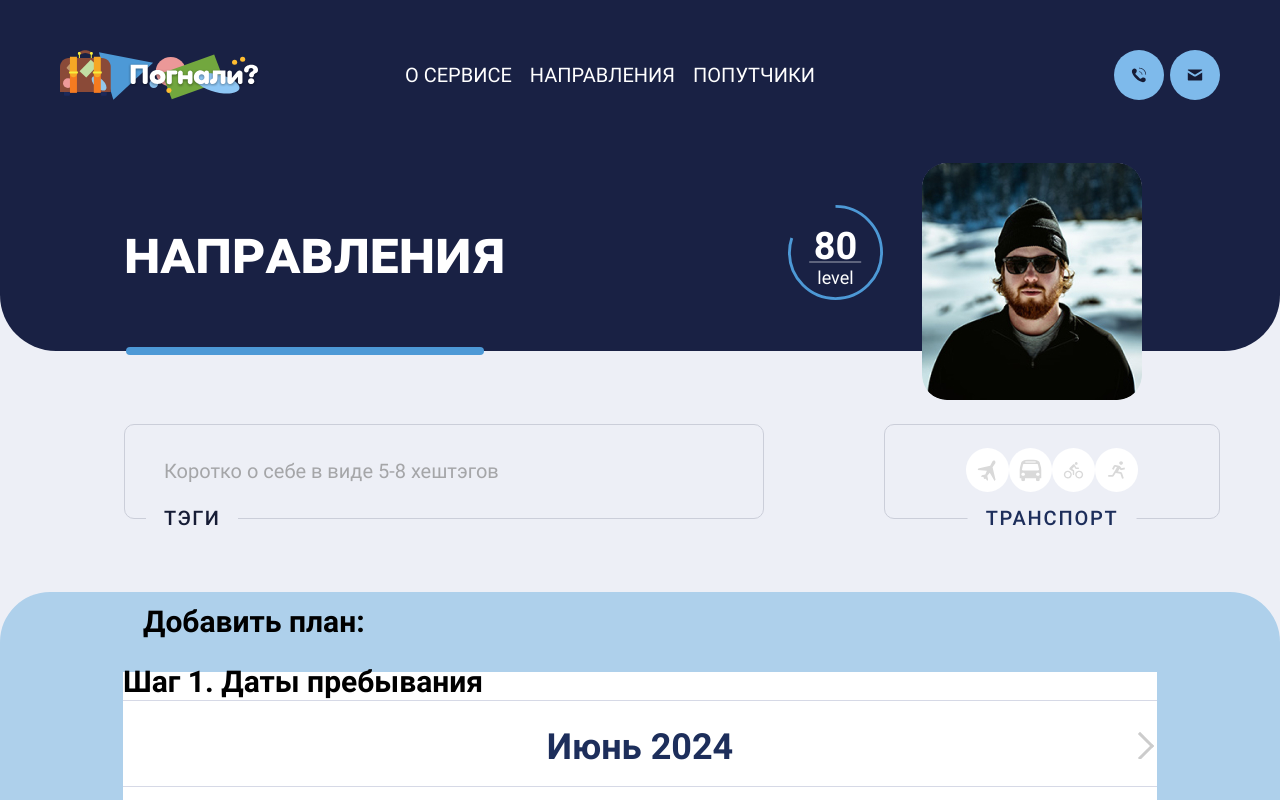
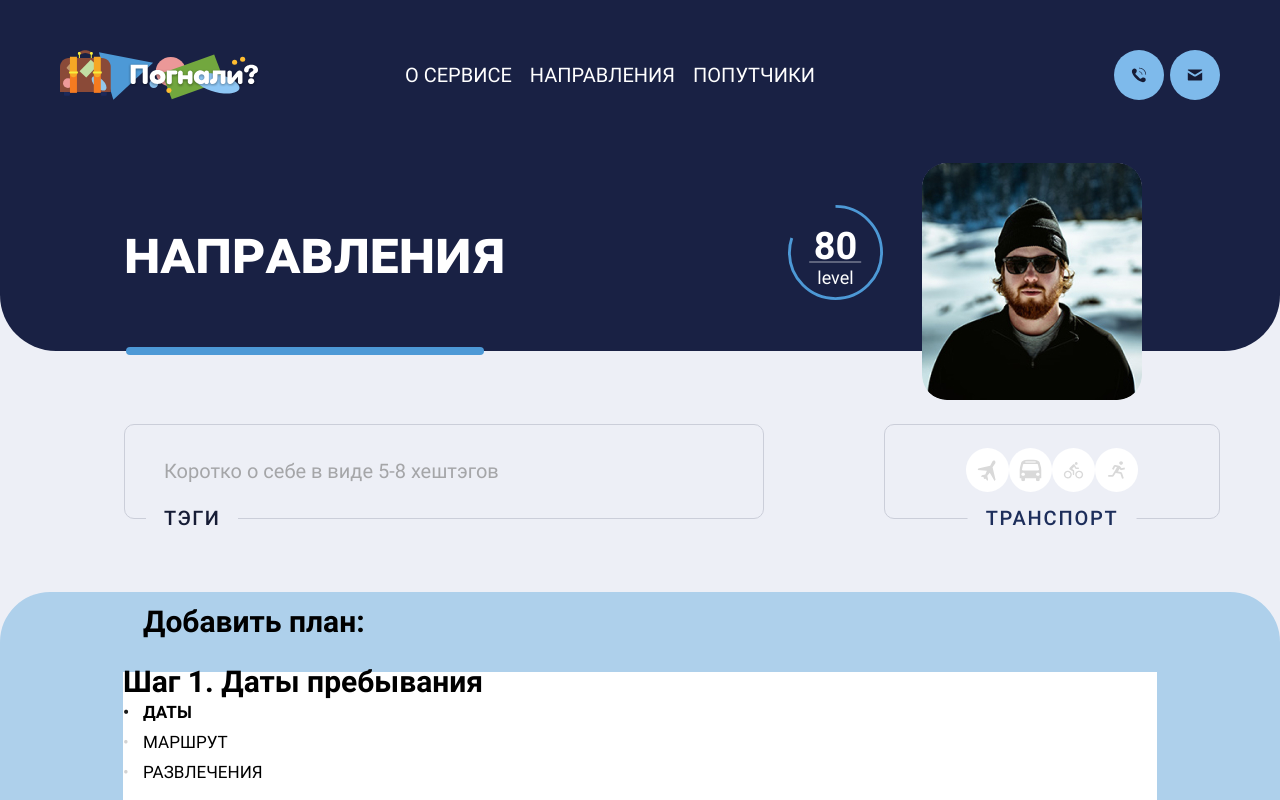
Before and after one commit to FeHixX/Project-LetsGo, a Next.js app: page /directions in a window 1280 px wide. Shown: the top 800 px of the page. Built offline with nearby package versions, Linux system fonts and the light colour scheme.

Commit message:
add: steplist

```diff
--- a/src/components/formNavigation/formNavigation.module.scss
+++ b/src/components/formNavigation/formNavigation.module.scss
@@ -4,36 +4,31 @@
 
 .root {
 
-.menuList {
-  list-style: none;
-  padding: 0;
-  margin: 0;
+  .list {
+    list-style-type: none;
+    padding: 0;
 
-  li {
-    display: flex;
-    align-items: center;
-    font-size: 16px;
-    font-weight: bold;
-    margin-bottom: 10px;
-    color: #888;
-    cursor: pointer;
+    li {
+      font-size: 1.2rem;
+      margin: 10px 0;
+      position: relative;
+      padding-left: 20px;
 
-    &.active {
-      color: #000;
+      &::before {
+        content: '•';
+        position: absolute;
+        left: 0;
+        color: lightgray;
+      }
+    }
+
+    .active {
+      font-weight: bold;
+
+      &::before {
+        color: #1a1a1a; /* Dark blue color */
+      }
     }
   }
-}
-
-.bullet {
-  width: 8px;
-  height: 8px;
-  border-radius: 50%;
-  background-color: #dcdcdc;
-  margin-right: 10px;
-
-  .menuList li.active & {
-    background-color: #1d3557;
-  }
-}
 
 }
--- a/src/components/formNavigation/formNavigation.tsx
+++ b/src/components/formNavigation/formNavigation.tsx
@@ -1,38 +1,66 @@
-//Заготовка списка навигации для многошаговой формы направления, на случай если понадобится навигация.)
-
-import React, { FC } from 'react';
+import { FC } from 'react';
+import classNames from 'classnames';
 import styles from './formNavigation.module.scss';
-import classNames from 'classnames'
 import { FormNavigationProps } from './formNavigation.types';
 
-const FormNavigation: FC<FormNavigationProps> = ({ currentStep, setStep, className }) => {
-  const rootClassName = classNames(styles.root, className)
+const StepList: FC<FormNavigationProps & { activeStep: number }> = ({
+  className,
+  activeStep
+}) => {
+  const rootClassName = classNames(styles.root, className);
+
+  const steps = ['ДАТЫ', 'МАРШРУТ', 'РАЗВЛЕЧЕНИЯ'];
+
   return (
     <div className={rootClassName}>
-    <nav className={styles.menuNavigation}>
-      <ul>
-        <li
-          className={currentStep === 1 ? styles.active : ''}
-          onClick={() => setStep(1)}
-        >
-          ДАТЫ
-        </li>
-        <li
-          className={currentStep === 2 ? styles.active : ''}
-          onClick={() => setStep(2)}
-        >
-          МАРШРУТ
-        </li>
-        <li
-          className={currentStep === 3 ? styles.active : ''}
-          onClick={() => setStep(3)}
-        >
-          РАЗВЛЕЧЕНИЯ
-        </li>
+      <ul className={styles.list}>
+        {steps.map((step, index) => (
+          <li key={index} className={index === activeStep ? styles.active : ''}>
+            {step}
+          </li>
+        ))}
       </ul>
-    </nav>
     </div>
   );
 };
 
-export default FormNavigation;
+export default StepList;
+
+//Заготовка списка навигации для многошаговой формы направления, на случай если понадобится навигация.)
+
+// import React, { FC } from 'react';
+// import styles from './formNavigation.module.scss';
+// import classNames from 'classnames'
+// import { FormNavigationProps } from './formNavigation.types';
+
+// const FormNavigation: FC<FormNavigationProps> = ({ currentStep, setStep, className }) => {
+//   const rootClassName = classNames(styles.root, className)
+//   return (
+//     <div className={rootClassName}>
+//     <nav className={styles.menuNavigation}>
+//       <ul>
+//         <li
+//           className={currentStep === 1 ? styles.active : ''}
+//           onClick={() => setStep(1)}
+//         >
+//           ДАТЫ
+//         </li>
+//         <li
+//           className={currentStep === 2 ? styles.active : ''}
+//           onClick={() => setStep(2)}
+//         >
+//           МАРШРУТ
+//         </li>
+//         <li
+//           className={currentStep === 3 ? styles.active : ''}
+//           onClick={() => setStep(3)}
+//         >
+//           РАЗВЛЕЧЕНИЯ
+//         </li>
+//       </ul>
+//     </nav>
+//     </div>
+//   );
+// };
+
+// export default FormNavigation;
--- a/src/components/formNavigation/formNavigation.types.ts
+++ b/src/components/formNavigation/formNavigation.types.ts
@@ -2,4 +2,5 @@ export interface FormNavigationProps {
   className?: string
   currentStep: number;
   setStep: (step: number) => void;
+  activeStep: number;
 }
--- a/src/components/index.ts
+++ b/src/components/index.ts
@@ -1,6 +1,6 @@
 export { Dialog } from './dialog'
 export { FormNavigation } from './formNavigation'
 export { MultiStepForm } from './multiStepForm'
-export { StepOneDatesOfStay } from './stepOneDatesOfStay'
-export { StepThreePastime } from './stepThreePastime'
-export { StepTwoItinerary } from './stepTwoItinerary'
+export { stepOneDatesOfStay } from './stepOneDatesOfStay'
+export { stepThreePastime } from './stepThreePastime'
+export { stepTwoItinerary } from './stepTwoItinerary'
--- a/src/components/multiStepForm/multiStepForm.module.scss
+++ b/src/components/multiStepForm/multiStepForm.module.scss
@@ -20,5 +20,33 @@
 	.multiStepForm {
 		display: flex;
 		flex-direction: column;
+
+		.step-list {
+			list-style-type: none;
+			padding: 0;
+
+			li {
+				font-size: 1.2rem;
+				margin: 10px 0;
+				position: relative;
+				padding-left: 20px;
+
+				&::before {
+					content: '•';
+					position: absolute;
+					left: 0;
+					color: lightgray;
+				}
+			}
+
+			.active-step {
+				font-weight: bold;
+
+				&::before {
+					color: #1a1a1a; /* Dark blue color */
+				}
+			}
+		}
+
 	}
 }
--- a/src/components/multiStepForm/multiStepForm.tsx
+++ b/src/components/multiStepForm/multiStepForm.tsx
@@ -1,11 +1,11 @@
 'use client';
 
 import React, { FC, useState } from 'react';
-import { StepTwoItinerary } from '../stepTwoItinerary/stepTwoItinerary';
-import { StepThreePastime } from '../stepThreePastime/stepThreePastime';
+import classNames from 'classnames';
+import StepTwoItinerary from '../stepTwoItinerary/stepTwoItinerary';
+import StepThreePastime from '../stepThreePastime/stepThreePastime';
 import StepOneDatesOfStay from '../stepOneDatesOfStay/stepOneDatesOfStay';
 import styles from './multiStepForm.module.scss';
-import classNames from 'classnames';
 
 interface FormData {
   stayDates: {
@@ -22,7 +22,7 @@ interface FormData {
   };
 }
 
-const MultiStepForm: FC = (className) => {
+const MultiStepForm: FC<{ className?: string }> = ({ className }) => {
   const rootClassName = classNames(styles.root, className);
   const [step, setStep] = useState(1);
   const [formData, setFormData] = useState<FormData>({
@@ -41,10 +41,10 @@ const MultiStepForm: FC = (className) => {
   return (
     <section className={rootClassName}>
       <div className={styles.multiStepForm}>
-      <h2 className={styles.multiStepFormTitle}>Добавить план:</h2>
-      {step === 1 && <StepOneDatesOfStay data={formData.stayDates} updateData={updateFormData} nextStep={nextStep} />}
-      {step === 2 && <StepTwoItinerary data={formData.route} updateData={updateFormData} nextStep={nextStep} prevStep={prevStep} />}
-      {step === 3 && <StepThreePastime data={formData.activities} updateData={updateFormData} prevStep={prevStep} />}
+        <h2 className={styles.multiStepFormTitle}>Добавить план:</h2>
+        {step === 1 && <StepOneDatesOfStay data={formData.stayDates} updateData={updateFormData} nextStep={nextStep} />}
+        {step === 2 && <StepTwoItinerary data={formData.route} updateData={updateFormData} nextStep={nextStep} prevStep={prevStep} />}
+        {step === 3 && <StepThreePastime data={formData.activities} updateData={updateFormData} prevStep={prevStep} />}
       </div>
     </section>
   );
--- a/src/components/stepOneDatesOfStay/stepOneDatesOfStay.tsx
+++ b/src/components/stepOneDatesOfStay/stepOneDatesOfStay.tsx
@@ -8,6 +8,7 @@ import { ru } from 'date-fns/locale/ru';
 import 'react-datepicker/dist/react-datepicker.css';
 import styles from './stepOneDatesOfStay.module.scss';
 import { stepOneDatesOfStayProps } from './stepOneDatesOfStay.types';
+import StepList from '../formNavigation/formNavigation';
 
 const customRu = {
   ...ru,
@@ -23,7 +24,7 @@ const customRu = {
 
 registerLocale('ru', customRu);
 
-const StepOneDatesOfStay: FC<stepOneDatesOfStayProps> = ({ data, updateData, nextStep, className }) => {
+const StepOneDatesOfStay: FC<stepOneDatesOfStayProps> = ({ updateData, nextStep, className }) => {
   const [startDate, setStartDate] = useState<Date | null>(null);
   const [endDate, setEndDate] = useState<Date | null>(null);
   const today = new Date();
@@ -62,10 +63,11 @@ const StepOneDatesOfStay: FC<stepOneDatesOfStayProps> = ({ data, updateData, nex
   return (
     <div className={rootClassName}>
       <div>
-      <h2>Шаг 1. Даты пребывания</h2>
-      <p></p>
+        <h2>Шаг 1. Даты пребывания</h2>
+        <p></p>
       </div>
       <div>
+        <StepList currentStep={0} activeStep={0} setStep={nextStep} />
       </div>
       <div className={styles.dateWrapper}>
         <DatePicker
--- a/src/components/stepThreePastime/stepThreePastime.tsx
+++ b/src/components/stepThreePastime/stepThreePastime.tsx
@@ -1,6 +1,12 @@
 import { FC } from 'react';
+import classNames from 'classnames';
 
-export const StepThreePastime: FC<{ data: any; updateData: (data: any) => void; prevStep: () => void }> = ({ data, updateData, prevStep }) => {
+import styles from './StepThreePastime.module.scss';
+import { StepThreePastimeProps } from './stepThreePastime.types';
+
+export const StepThreePastime: FC<StepThreePastimeProps> = ({ className, data, prevStep }) => {
+  const rootClassName = classNames(styles.root, className);
+
   const handlePrev = () => {
     prevStep();
   };
@@ -10,10 +16,12 @@ export const StepThreePastime: FC<{ data: any; updateData: (data: any) => void;
   };
 
   return (
-    <div>
-      <h2>Шаг 3. Развлечения</h2>
-      <button onClick={handlePrev}>На шаг назад</button>
-      <button onClick={handleSubmit}>Отправить</button>
+    <div className={rootClassName}>
+      <div>
+        <h2>Шаг 3. Развлечения</h2>
+        <button onClick={handlePrev}>На шаг назад</button>
+        <button onClick={handleSubmit}>Отправить</button>
+      </div>
     </div>
   );
 };
--- a/src/components/stepThreePastime/stepThreePastime.types.ts
+++ b/src/components/stepThreePastime/stepThreePastime.types.ts
@@ -1,3 +1,6 @@
-export interface stepThreePastimeProps {
+export interface StepThreePastimeProps {
   className?: string
+  data: Record<string, unknown>;
+  prevStep: () => void;
+  updateData: (data: any) => void;
 }
--- a/src/components/stepTwoItinerary/stepTwoItinerary.tsx
+++ b/src/components/stepTwoItinerary/stepTwoItinerary.tsx
@@ -1,6 +1,12 @@
 import { FC } from 'react';
+import classNames from 'classnames';
 
-export const StepTwoItinerary: FC<{ data: any; updateData: (data: any) => void; nextStep: () => void; prevStep: () => void }> = ({ data, updateData, nextStep, prevStep }) => {
+import styles from './StepTwoItinerary.module.scss';
+import { StepTwoItineraryProps } from './stepTwoItinerary.types';
+
+const StepTwoItinerary: FC<StepTwoItineraryProps> = ({ className, nextStep, prevStep }) => {
+  const rootClassName = classNames(styles.root, className);
+
   const handleNext = () => {
     nextStep();
   };
@@ -10,10 +16,12 @@ export const StepTwoItinerary: FC<{ data: any; updateData: (data: any) => void;
   };
 
   return (
-    <div>
-      <h2>Шаг 2. Маршрут</h2>
-      <button onClick={handlePrev}>На шаг назад</button>
-      <button onClick={handleNext}>Следующий шаг</button>
+    <div className={rootClassName}>
+      <div>
+        <h2>Шаг 2. Маршрут</h2>
+        <button onClick={handlePrev}>На шаг назад</button>
+        <button onClick={handleNext}>Следующий шаг</button>
+      </div>
     </div>
   );
 };
```
Also changed, not shown: src/components/stepTwoItinerary/stepTwoItinerary.types.ts (+8 -2 lines).
